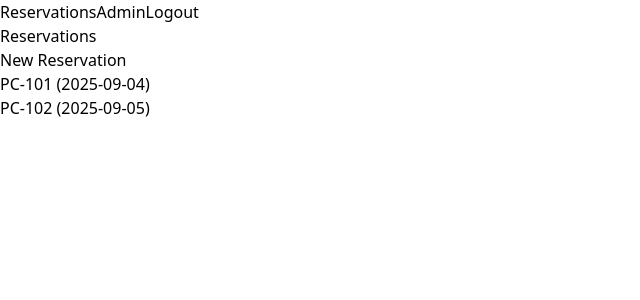
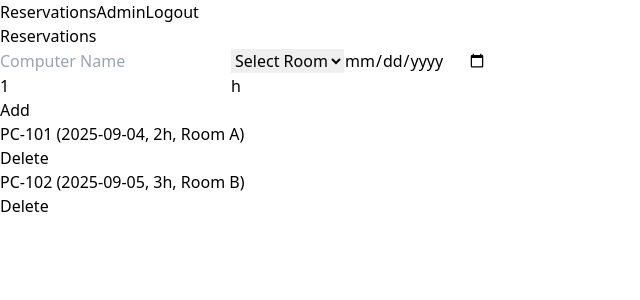
Before and after one commit to vcircosta/angular-projetFinal, an Angular app: page /reservations in a window 1280 px wide. Shown: the top 300 px of the page, without its empty margins (0-640 px from the left). Built offline with nearby package versions, Linux system fonts and the light colour scheme; sample sign-in values are in the browser's storage.

Commit message:
Mise a jour du dashboard de l'admin

```diff
--- a/src/app/app.ts
+++ b/src/app/app.ts
@@ -2,11 +2,12 @@ import { Component, inject } from '@angular/core';
 import { RouterOutlet, RouterModule, Router } from '@angular/router';
 import { AuthService } from './core/services/auth.service';
 import { CommonModule } from '@angular/common';
+import { HttpClientModule } from '@angular/common/http';
 
 @Component({
   selector: 'app-root',
   standalone: true,
-  imports: [RouterOutlet, RouterModule, CommonModule],
+  imports: [RouterOutlet, RouterModule, CommonModule, HttpClientModule],
   templateUrl: './app.html',
   styleUrls: ['./app.scss']
 })
--- a/src/app/core/models/reservation.model.ts
+++ b/src/app/core/models/reservation.model.ts
@@ -5,4 +5,5 @@ export interface Reservation {
   userId: number;
   date: string;
   duration: number;
+  location: string;
 }
--- a/src/app/core/services/auth.service.ts
+++ b/src/app/core/services/auth.service.ts
@@ -75,6 +75,12 @@ export class AuthService {
     return this.currentUser() !== null;
   }
 
+  /** Récupère tous les utilisateurs */
+  getAllUsers(): Observable<User[]> {
+    // Simule un délai comme si on appelait un backend
+    return of(this.users).pipe(delay(300));
+  }
+
   /** Déconnexion */
   logout(): void {
     this.currentUser.set(null);
--- a/src/app/core/services/reservations.service.ts
+++ b/src/app/core/services/reservations.service.ts
@@ -14,8 +14,8 @@ export class ReservationsService {
   selectedReservation = signal<Reservation | null>(null);
 
   private reservationsMock: Reservation[] = [
-    { id: 1, computerId: 101, computerName: 'PC-101', userId: 2, date: '2025-09-04', duration: 2 },
-    { id: 2, computerId: 102, computerName: 'PC-102', userId: 2, date: '2025-09-05', duration: 3 },
+    { id: 1, computerId: 101, computerName: 'PC-101', userId: 2, date: '2025-09-04', duration: 2, location: 'Room A' },
+    { id: 2, computerId: 102, computerName: 'PC-102', userId: 2, date: '2025-09-05', duration: 3, location: 'Room B' },
   ];
 
   loadReservations(): void {
@@ -39,13 +39,14 @@ export class ReservationsService {
       userId: reservation.userId || 0,
       date: reservation.date || new Date().toISOString().split('T')[0],
       duration: reservation.duration || 1,
+      location: reservation.location || 'Room A',
     };
 
     this.reservationsMock.push(newReservation);
 
     return of(newReservation).pipe(
       delay(300),
-      tap((res: Reservation) => this.reservations.update(list => [...list, res])) // <-- ajouter type
+      tap((res: Reservation) => this.reservations.update(list => [...list, res]))
     );
   }
 
--- a/src/app/features/admin/computer-management.component.ts
+++ b/src/app/features/admin/computer-management.component.ts
@@ -1,14 +1,82 @@
-import { Component } from '@angular/core';
+import { Component, inject, signal } from '@angular/core';
 import { CommonModule } from '@angular/common';
+import { ReactiveFormsModule, FormBuilder, Validators } from '@angular/forms';
+
+// Modèle mock d'ordinateur
+export interface Computer {
+  id: number;
+  name: string;
+  location: string;
+}
 
 @Component({
   selector: 'app-computer-management',
   standalone: true,
-  imports: [CommonModule],
+  imports: [CommonModule, ReactiveFormsModule],
   template: `
     <h3 class="text-xl font-semibold mb-4">Computer Management</h3>
-    <p>Here the admin can add, edit, or remove computers.</p>
-    <!-- Future: Table of computers, CRUD actions -->
+
+    <!-- Liste des ordinateurs -->
+    <table class="table-auto border-collapse border border-gray-400 w-full mb-6">
+      <thead>
+        <tr class="bg-gray-200">
+          <th class="border border-gray-400 px-2 py-1">ID</th>
+          <th class="border border-gray-400 px-2 py-1">Name</th>
+          <th class="border border-gray-400 px-2 py-1">Location</th>
+          <th class="border border-gray-400 px-2 py-1">Actions</th>
+        </tr>
+      </thead>
+      <tbody>
+        <tr *ngFor="let computer of computers()">
+          <td class="border border-gray-400 px-2 py-1">{{ computer.id }}</td>
+          <td class="border border-gray-400 px-2 py-1">{{ computer.name }}</td>
+          <td class="border border-gray-400 px-2 py-1">{{ computer.location }}</td>
+          <td class="border border-gray-400 px-2 py-1">
+            <button class="bg-red-600 text-white px-2 py-1 rounded"
+                    (click)="deleteComputer(computer.id)">Delete</button>
+          </td>
+        </tr>
+      </tbody>
+    </table>
+
+    <!-- Formulaire d’ajout -->
+    <form [formGroup]="form" (ngSubmit)="addComputer()" class="flex gap-2 items-end">
+      <input formControlName="name" placeholder="Computer Name" class="border p-2 rounded" />
+      <input formControlName="location" placeholder="Location" class="border p-2 rounded" />
+      <button type="submit" [disabled]="form.invalid" class="bg-green-600 text-white px-3 py-1 rounded">
+        Add Computer
+      </button>
+    </form>
   `
 })
-export class ComputerManagementComponent {}
+export class ComputerManagementComponent {
+  private fb = inject(FormBuilder);
+
+  // Signal pour gérer la liste
+  computers = signal<Computer[]>([
+    { id: 1, name: 'PC-101', location: 'Room A' },
+    { id: 2, name: 'PC-102', location: 'Room B' },
+  ]);
+
+  form = this.fb.group({
+    name: this.fb.control('', { validators: Validators.required, nonNullable: true }),
+    location: this.fb.control('', { validators: Validators.required, nonNullable: true }),
+  });
+
+  addComputer() {
+    if (this.form.invalid) return;
+
+    const newComputer: Computer = {
+      id: this.computers().length + 1,
+      name: this.form.get('name')!.value,
+      location: this.form.get('location')!.value,
+    };
+
+    this.computers.update(list => [...list, newComputer]);
+    this.form.reset({ name: '', location: '' });
+  }
+
+  deleteComputer(id: number) {
+    this.computers.update(list => list.filter(c => c.id !== id));
+  }
+}
--- a/src/app/features/admin/user-management.component.ts
+++ b/src/app/features/admin/user-management.component.ts
@@ -1,14 +1,96 @@
-import { Component } from '@angular/core';
+import { Component, inject, signal, OnInit } from '@angular/core';
 import { CommonModule } from '@angular/common';
+import { ReactiveFormsModule, FormBuilder, Validators } from '@angular/forms';
+import { User } from '../../core/models/user.model';
+import { AuthService } from '../../core/services/auth.service';
+import { NgForOf } from '@angular/common';
 
 @Component({
   selector: 'app-user-management',
   standalone: true,
-  imports: [CommonModule],
+  imports: [CommonModule, ReactiveFormsModule, NgForOf],
   template: `
     <h3 class="text-xl font-semibold mb-4">User Management</h3>
-    <p>Here the admin can view, add, or remove users.</p>
-    <!-- Future: Table of users, CRUD actions -->
+
+    <!-- Liste des utilisateurs -->
+    <table class="table-auto border-collapse border border-gray-400 w-full mb-6">
+      <thead>
+        <tr class="bg-gray-200">
+          <th class="border border-gray-400 px-2 py-1">ID</th>
+          <th class="border border-gray-400 px-2 py-1">Username</th>
+          <th class="border border-gray-400 px-2 py-1">Email</th>
+          <th class="border border-gray-400 px-2 py-1">Role</th>
+          <th class="border border-gray-400 px-2 py-1">Actions</th>
+        </tr>
+      </thead>
+      <tbody>
+        <tr *ngFor="let user of users()">
+          <td class="border border-gray-400 px-2 py-1">{{ user.id }}</td>
+          <td class="border border-gray-400 px-2 py-1">{{ user.name }}</td>
+          <td class="border border-gray-400 px-2 py-1">{{ user.email }}</td>
+          <td class="border border-gray-400 px-2 py-1">{{ user.role }}</td>
+          <td class="border border-gray-400 px-2 py-1">
+            <button class="bg-red-600 text-white px-2 py-1 rounded"
+              (click)="deleteUser(user.id)">Delete</button>
+          </td>
+        </tr>
+      </tbody>
+    </table>
+
+    <!-- Formulaire d’ajout -->
+    <form [formGroup]="form" (ngSubmit)="addUser()" class="flex gap-2 items-end">
+      <input formControlName="username" placeholder="Username" class="border p-2 rounded" />
+      <input formControlName="email" placeholder="Email" type="email" class="border p-2 rounded" />
+      <select formControlName="role" class="border p-2 rounded">
+        <option value="user">User</option>
+        <option value="admin">Admin</option>
+      </select>
+      <button type="submit" [disabled]="form.invalid" class="bg-green-600 text-white px-3 py-1 rounded">
+        Add User
+      </button>
+    </form>
   `
 })
-export class UserManagementComponent {}
+export class UserManagementComponent implements OnInit {
+  private fb = inject(FormBuilder);
+  private authService = inject(AuthService);
+
+  // ⚡ état réactif avec signals
+  users = signal<User[]>([]);
+
+  form = this.fb.group({
+    username: ['', Validators.required],
+    email: ['', [Validators.required, Validators.email]],
+    role: ['user', Validators.required],
+  });
+
+  ngOnInit() {
+    this.loadUsers();
+  }
+
+  loadUsers() {
+    this.authService.getAllUsers().subscribe({
+      next: (users) => this.users.set(users),
+      error: (err) => console.error('Erreur chargement utilisateurs', err)
+    });
+  }
+
+  addUser() {
+    if (this.form.invalid) return;
+
+    // Ici tu peux soit mocker, soit appeler une API pour créer l'utilisateur
+    const newUser: User = {
+      id: this.users().length + 1, // temporaire
+      ...this.form.value
+    } as User;
+
+    // ajout dans le signal
+    this.users.update(list => [...list, newUser]);
+    this.form.reset({ role: 'user' });
+  }
+
+  deleteUser(id: number) {
+    // Optionnel : appeler AuthService pour supprimer côté backend
+    this.users.update(list => list.filter(u => u.id !== id));
+  }
+}
--- a/src/app/features/reservations/reservation-list.component.ts
+++ b/src/app/features/reservations/reservation-list.component.ts
@@ -1,35 +1,97 @@
 import { Component, OnInit, inject, computed } from '@angular/core';
 import { CommonModule } from '@angular/common';
-import { RouterModule } from '@angular/router';
+import { ReactiveFormsModule, FormBuilder, Validators } from '@angular/forms';
 import { ReservationsService } from '../../core/services/reservations.service';
+
+export interface Reservation {
+  id: number;
+  computerId: number;
+  computerName: string;
+  userId: number;
+  date: string;
+  duration: number;
+  location: string;
+}
 
 @Component({
   selector: 'app-reservation-list',
   standalone: true,
-  imports: [CommonModule, RouterModule],
+  imports: [CommonModule, ReactiveFormsModule],
   template: `
     <h2 class="text-xl font-bold mb-4">Reservations</h2>
 
-    <button routerLink="/reservations/new" class="bg-blue-500 text-white px-4 py-2 mb-4">
-      New Reservation
-    </button>
+    <!-- Formulaire de création -->
+    <form [formGroup]="form" (ngSubmit)="addReservation()" class="flex flex-wrap gap-2 items-end mb-4">
+      <input formControlName="computerName" placeholder="Computer Name" class="border p-2 rounded" />
 
+      <select formControlName="location" class="border p-2 rounded">
+        <option value="">Select Room</option>
+        <option *ngFor="let room of rooms" [value]="room">{{ room }}</option>
+      </select>
+
+      <input formControlName="date" type="date" class="border p-2 rounded" />
+
+      <div class="flex items-center gap-1">
+        <input formControlName="duration" type="number" min="1" class="border p-2 rounded w-20" />
+        <span>h</span>
+      </div>
+
+      <button type="submit" [disabled]="form.invalid" class="bg-green-600 text-white px-3 py-1 rounded">
+        Add
+      </button>
+    </form>
+
+    <!-- Liste des reservations -->
     <ul>
-      <li *ngFor="let reservation of reservations()" class="border p-2 mb-2">
-        <a [routerLink]="['/reservations', reservation.id]" class="font-semibold">
-          {{ reservation.computerName }}
-        </a>
-        <span class="ml-2 text-gray-600">({{ reservation.date }})</span>
+      <li *ngFor="let reservation of reservations()" class="border p-2 mb-2 flex justify-between items-center">
+        <div>
+          <span class="font-semibold">{{ reservation.computerName }}</span>
+          <span>
+            ({{ reservation.date }}, {{ reservation.duration }}h, {{ reservation.location }})
+          </span>
+        </div>
+        <button class="bg-red-600 text-white px-2 py-1 rounded" (click)="deleteReservation(reservation.id)">
+          Delete
+        </button>
       </li>
     </ul>
   `
 })
 export class ReservationListComponent implements OnInit {
   private reservationsService = inject(ReservationsService);
+  private fb = inject(FormBuilder);
 
+  rooms = ['Room A', 'Room B', 'Room C'];
   reservations = computed(() => this.reservationsService.reservations());
+
+  form = this.fb.group({
+    computerName: this.fb.control('', { validators: Validators.required, nonNullable: true }),
+    location: this.fb.control('', { validators: Validators.required, nonNullable: true }),
+    date: this.fb.control('', { validators: Validators.required, nonNullable: true }),
+    duration: this.fb.control(1, { validators: [Validators.required, Validators.min(1)], nonNullable: true }),
+  });
 
   ngOnInit() {
     this.reservationsService.loadReservations();
   }
+
+  addReservation() {
+    if (this.form.invalid) return;
+
+    this.reservationsService.addReservation({
+      id: this.reservations().length + 1,
+      computerId: this.reservations().length + 1,
+      computerName: this.form.get('computerName')!.value,
+      userId: 1,
+      date: this.form.get('date')!.value,
+      duration: this.form.get('duration')!.value,
+      location: this.form.get('location')!.value,
+    });
+
+    this.form.reset({ computerName: '', location: '', date: '', duration: 1 });
+  }
+
+  deleteReservation(id: number) {
+    this.reservationsService.deleteReservation(id);
+  }
 }
```
Also changed, not shown: src/app/core/services/random-user.service.ts (added, +32 -0 lines), src/app/features/admin/admin-dashboard.component.ts (+5 -2 lines).
